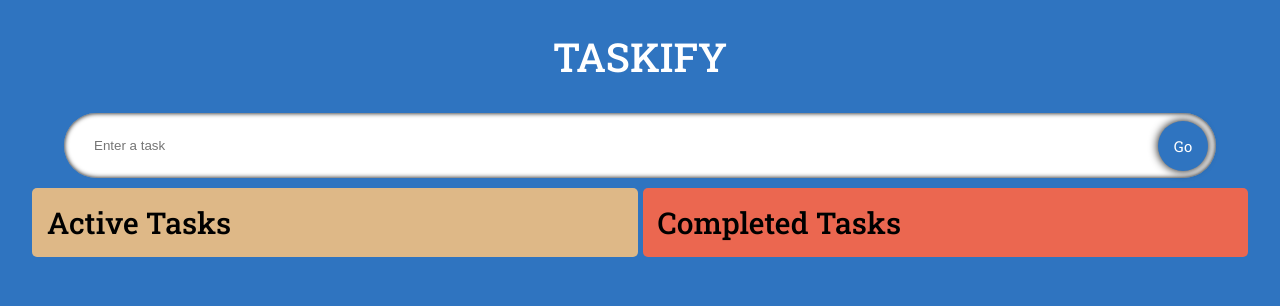
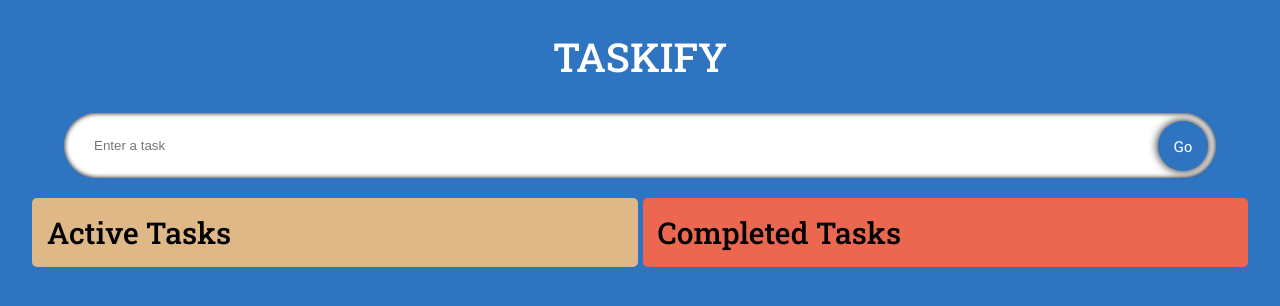
Before and after one commit to mmkrty/yt-react-typescript-todo, a React (Create React App) app: page / in a window 1280 px wide. Shown: the top 306 px of the page. Built offline with nearby package versions, Linux system fonts and the light colour scheme.

Commit message:
add react-beautiful-dnd package

```diff
--- a/package.json
+++ b/package.json
@@ -11,6 +11,7 @@
     "@types/react": "^18.0.27",
     "@types/react-dom": "^18.0.10",
     "react": "^18.2.0",
+    "react-beautiful-dnd": "^13.1.1",
     "react-dom": "^18.2.0",
     "react-icons": "^4.7.1",
     "react-scripts": "5.0.1",
--- a/src/components/styles.css
+++ b/src/components/styles.css
@@ -48,7 +48,7 @@
 .container {
   display: flex;
   width: 95%;
-  margin-top: 10px;
+  margin-top: 20px;
   justify-content: space-between;
   align-items: flex-start;
   gap: 5px;
```
Also changed, not shown: 1 other file (tests, documents, lock files or other folders).
